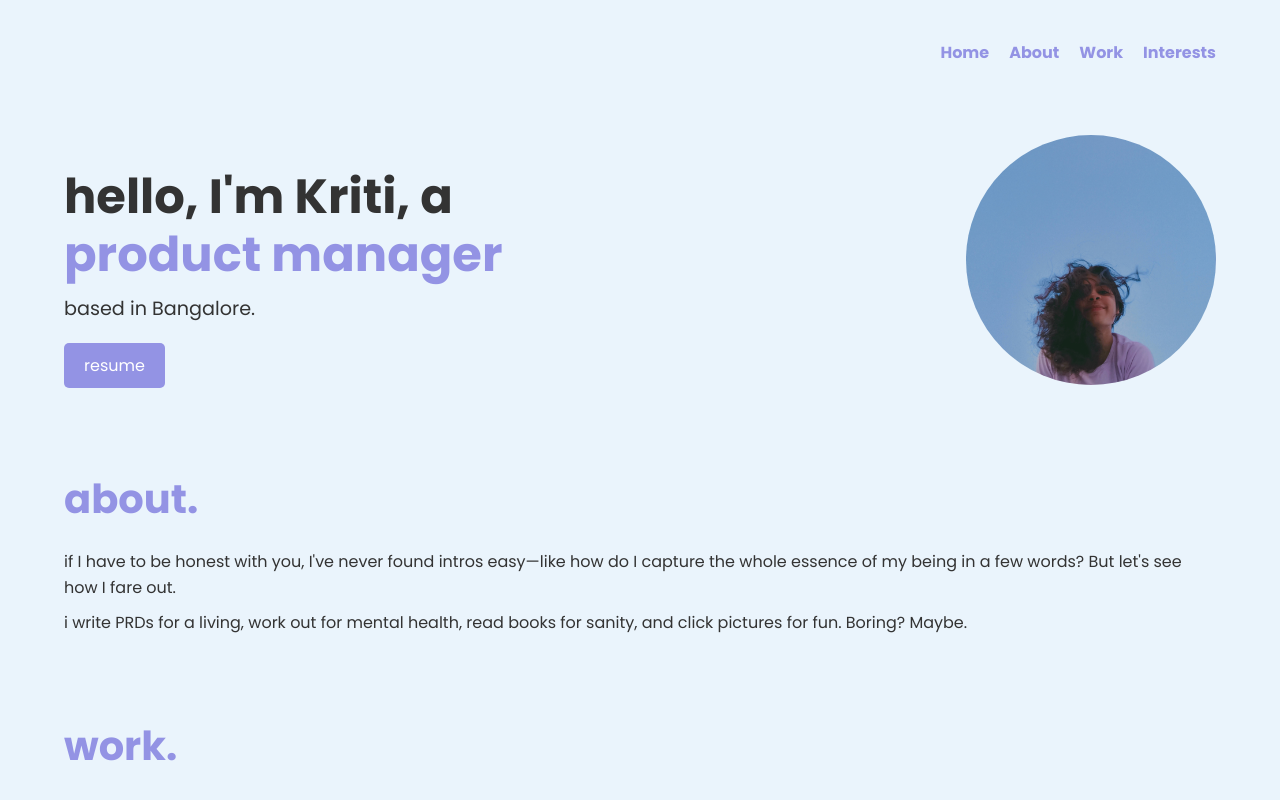
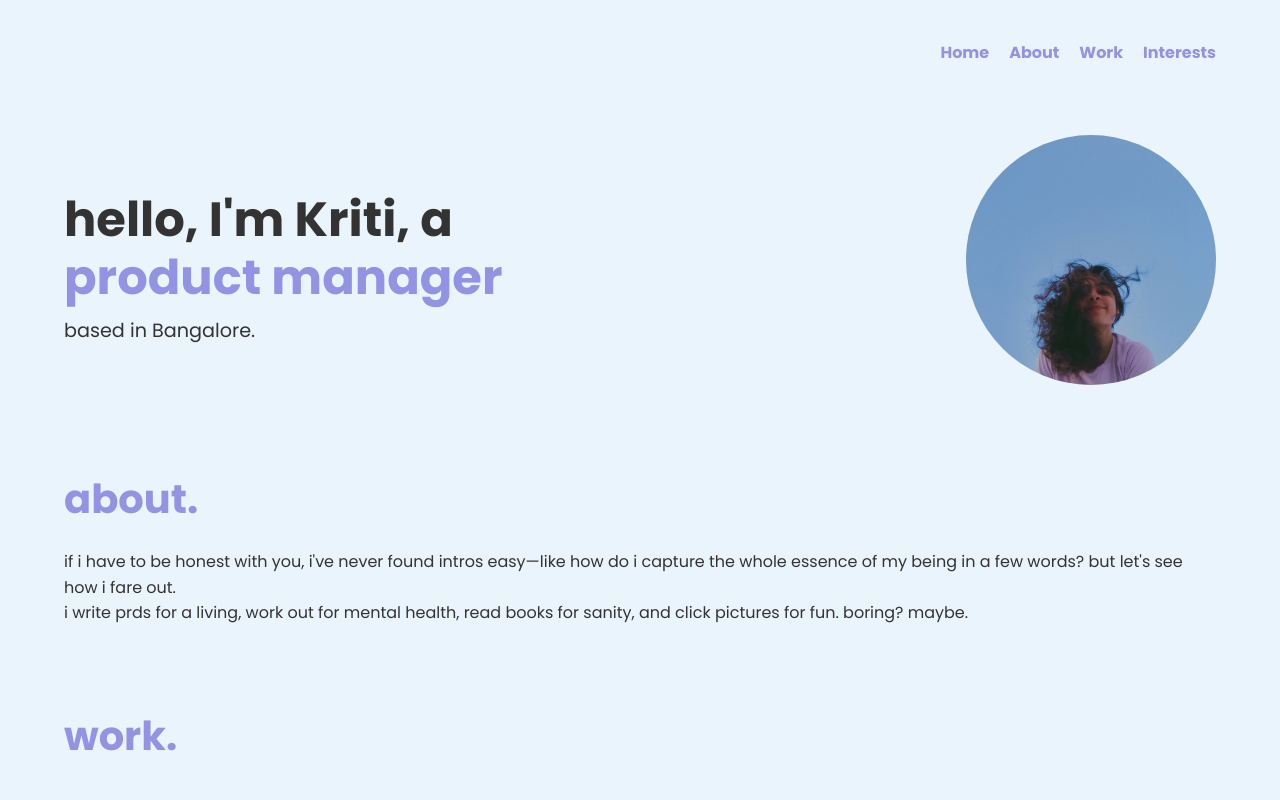
Before and after one commit to kriti-nigam/website2, a React (Create React App) app: page / in a window 1280 px wide. Shown: the top 800 px of the page. Built offline with nearby package versions, Linux system fonts and the light colour scheme.

Commit message:
Bash Script Commit

```diff
--- a/src/App.js
+++ b/src/App.js
@@ -33,21 +33,20 @@ export default function App() {
             hello, I'm Kriti, a <br /> <span className="highlight">product manager</span>
           </h1>
           <p>based in Bangalore.</p>
-          <button className="btn">resume</button>
+          {/* <button className="btn">resume</button> */}
         </div>
         <div className="profile-pic">
           <img src="profile.jpg" alt="Profile" />
         </div>
       </header>
 
-      <section className="about">
+      <section className="about" style={{textTransform: "lowercase"}}>
         <h2>about.</h2>
         <p>
           if I have to be honest with you, I've never found intros easy—like how do I
           capture the whole essence of my being in a few words? But let's see how I
           fare out.
-        </p>
-        <p>
+          <br/>
           i write PRDs for a living, work out for mental health, read books for
           sanity, and click pictures for fun. Boring? Maybe.
         </p>
```
Also changed, not shown: 8 other files (tests, documents, lock files or other folders).
